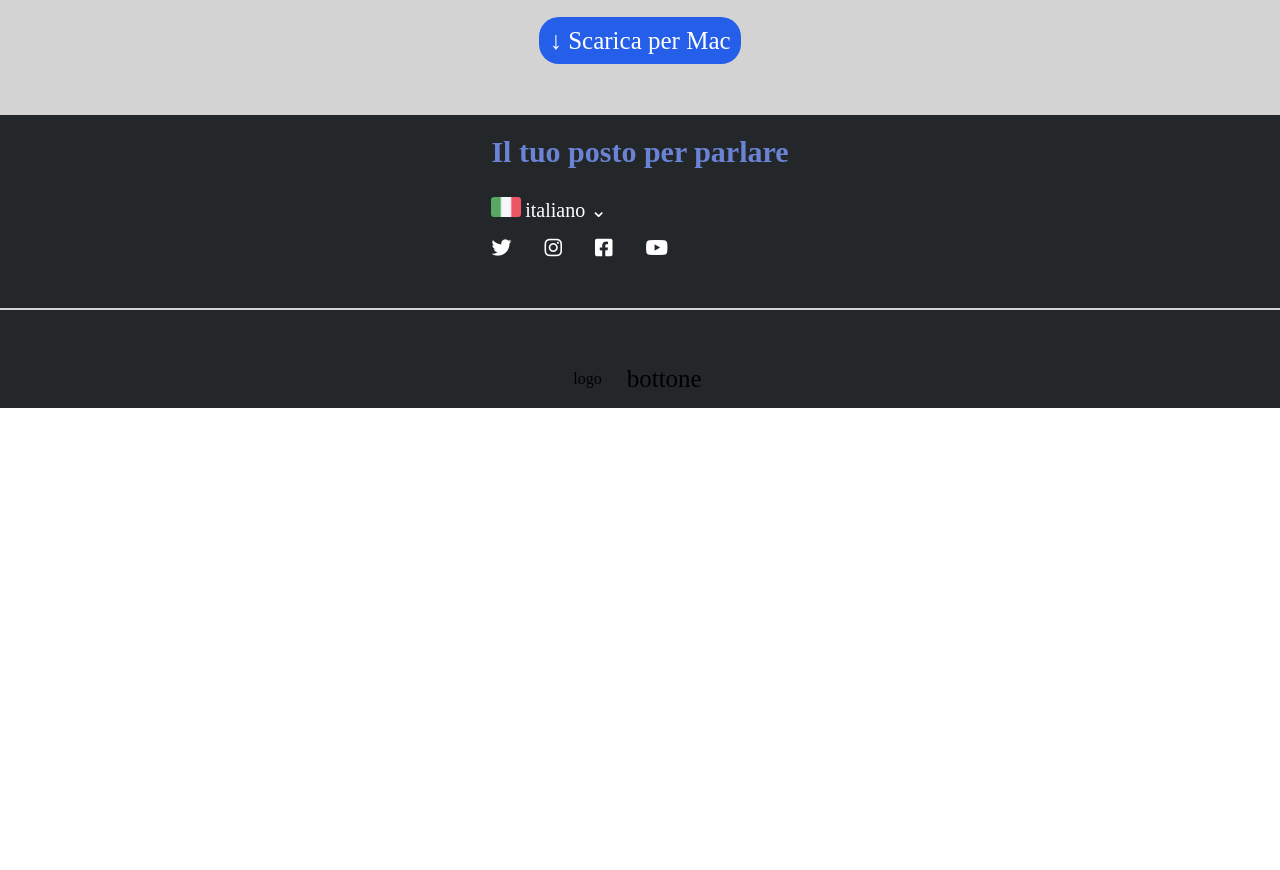
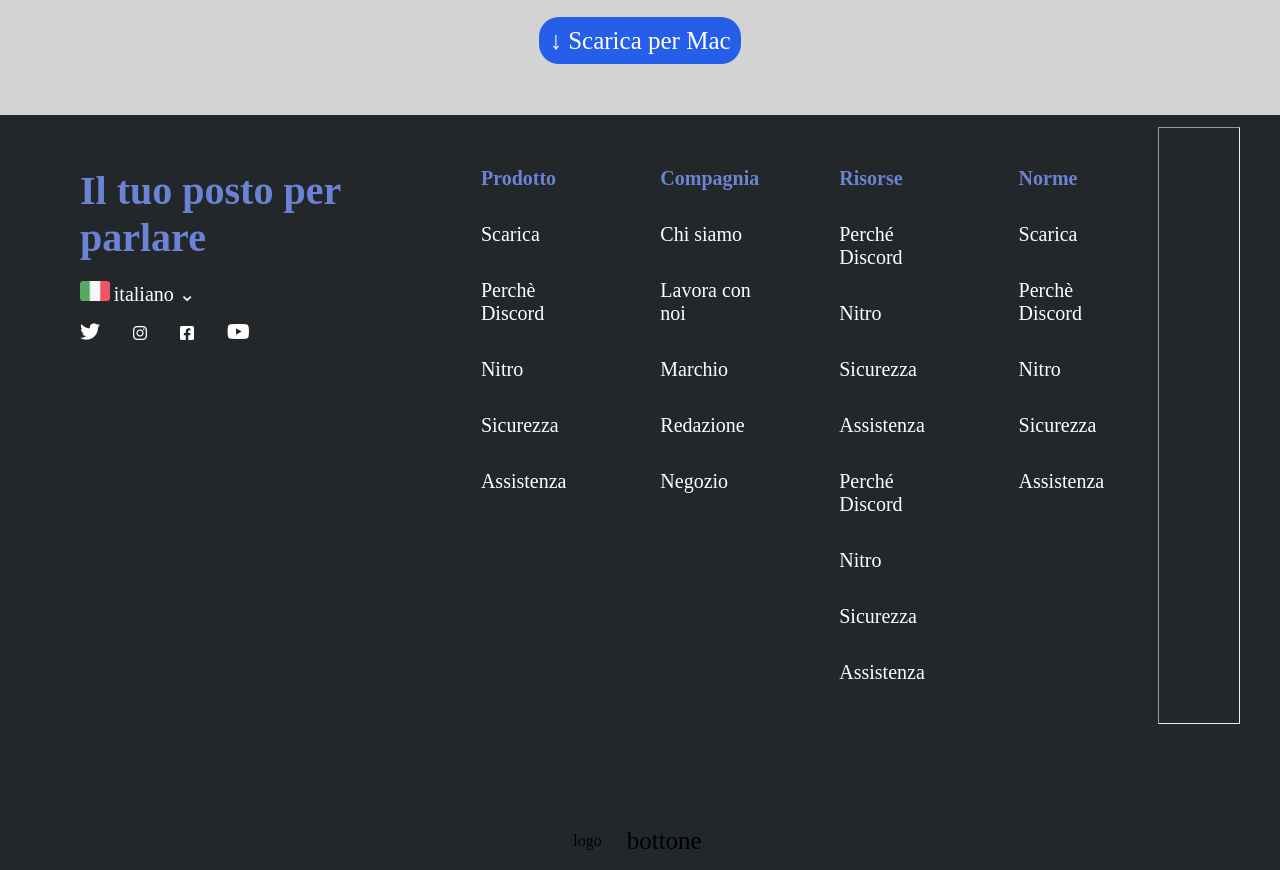
Before and after one commit to LucaBrivio183/htmlcss-discord, a plain HTML site: page index.html in a window 1280 px wide. Shown: the part 3314-4184 px from the top of the page. Before the commit the page ends 3722 px from the top, so only its background shows below. Drawn offline with Linux system fonts and the light colour scheme.

Commit message:
added footer links

```diff
--- a/css/style.css
+++ b/css/style.css
@@ -208,6 +208,11 @@ FOOTER
 
 __________________ */
 
+footer a{
+    color: white;
+    font-size: 20px;
+}
+
 footer>section {
     display: flex;
     justify-content: center;
@@ -216,7 +221,6 @@ footer>section {
 }
 
 .footer-top {
-    border-bottom: 2px solid #d4d5d5;
     align-items: center;
 }
 
@@ -227,8 +231,8 @@ footer>section {
 }
 
 .footer-row>* {
+    padding: 40px;
     flex-grow: 1;
-    flex-direction: column;
 }
 
 .footer-col:first-child {
@@ -249,16 +253,15 @@ footer>section {
 }
 
 footer h3 {
-    font-size: 30px;
-    line-height: 50px;
+    font-size: 40px;
     color: #6b83d4;
 }
 
-footer a {
-    color: white;
+footer h4 {
     font-size: 20px;
+    color: #6b83d4;
+    margin-bottom: 33px;
 }
-
 
 .dropdown {
     height: 20px;
@@ -277,5 +280,11 @@ footer a {
     list-style-type: none;
     display: flex;
     gap: 33px;
-    font-size: 20px;
 }
+
+.footer-col>ul {
+    list-style-type: none;
+    display: flex;
+    flex-direction: column;
+    gap: 33px;
+}
--- a/index.html
+++ b/index.html
@@ -130,10 +130,50 @@
                         </ul>
                     </div>
                 </div>
-                <div class="footer-col"></div>
-                <div class="footer-col"></div>
-                <div class="footer-col"></div>
-                <div class="footer-col"></div>
+                <div class="footer-col">
+                    <h4>Prodotto</h4>
+                    <ul>
+                        <li><a href="">Scarica</a></li>
+                        <li><a href="">Perchè Discord</a></li>
+                        <li><a href="">Nitro</a></li>
+                        <li><a href="">Sicurezza</a></li>
+                        <li><a href="">Assistenza</a></li>
+                    </ul>
+                </div>
+                <div class="footer-col">
+                    <h4>Compagnia</h4>
+                    <ul>
+                        <li><a href="">Chi siamo</a></li>
+                        <li><a href="">Lavora con noi</a></li>
+                        <li><a href="">Marchio</a></li>
+                        <li><a href="">Redazione</a></li>
+                        <li><a href=""> Negozio</a></li>
+                    </ul>
+                </div>
+                <div class="footer-col">
+                    <h4>Risorse</h4>
+                    <ul>
+                        <li><a href="">Perché Discord</a></li>
+                        <li><a href="">Nitro</a></li>
+                        <li><a href="">Sicurezza</a></li>
+                        <li><a href="">Assistenza</a></li>
+                        <li><a href="">Perché Discord</a></li>
+                        <li><a href="">Nitro</a></li>
+                        <li><a href="">Sicurezza</a></li>
+                        <li><a href="">Assistenza</a></li>
+                    </ul>
+                </div>
+                <div class="footer-col">
+                    <h4>Norme</h4>
+                    <ul>
+                        <li><a href="">Scarica</a></li>
+                        <li><a href="">Perchè Discord</a></li>
+                        <li><a href="">Nitro</a></li>
+                        <li><a href="">Sicurezza</a></li>
+                        <li><a href="">Assistenza</a></li>
+                    </ul>
+                </div>
+            <hr>
             </div>
         </section>
         <section class="footer-bottom">
```
